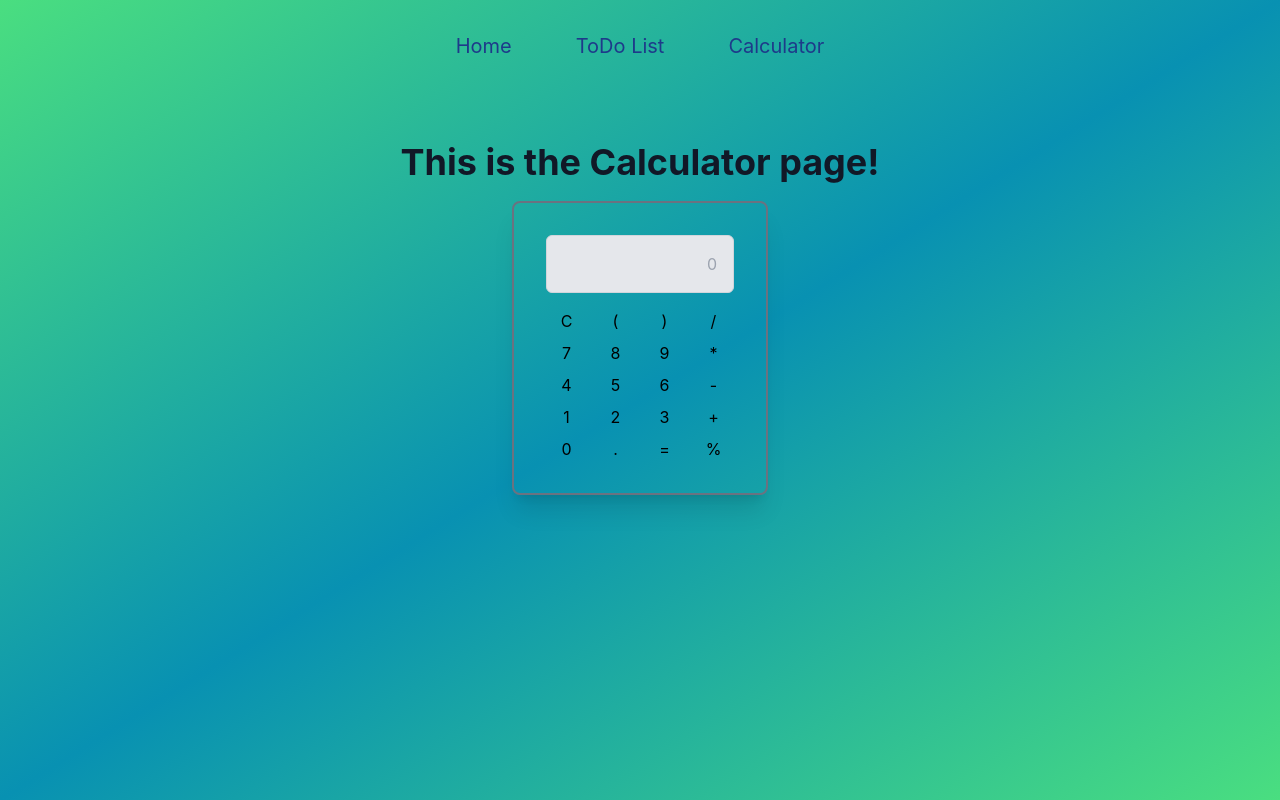
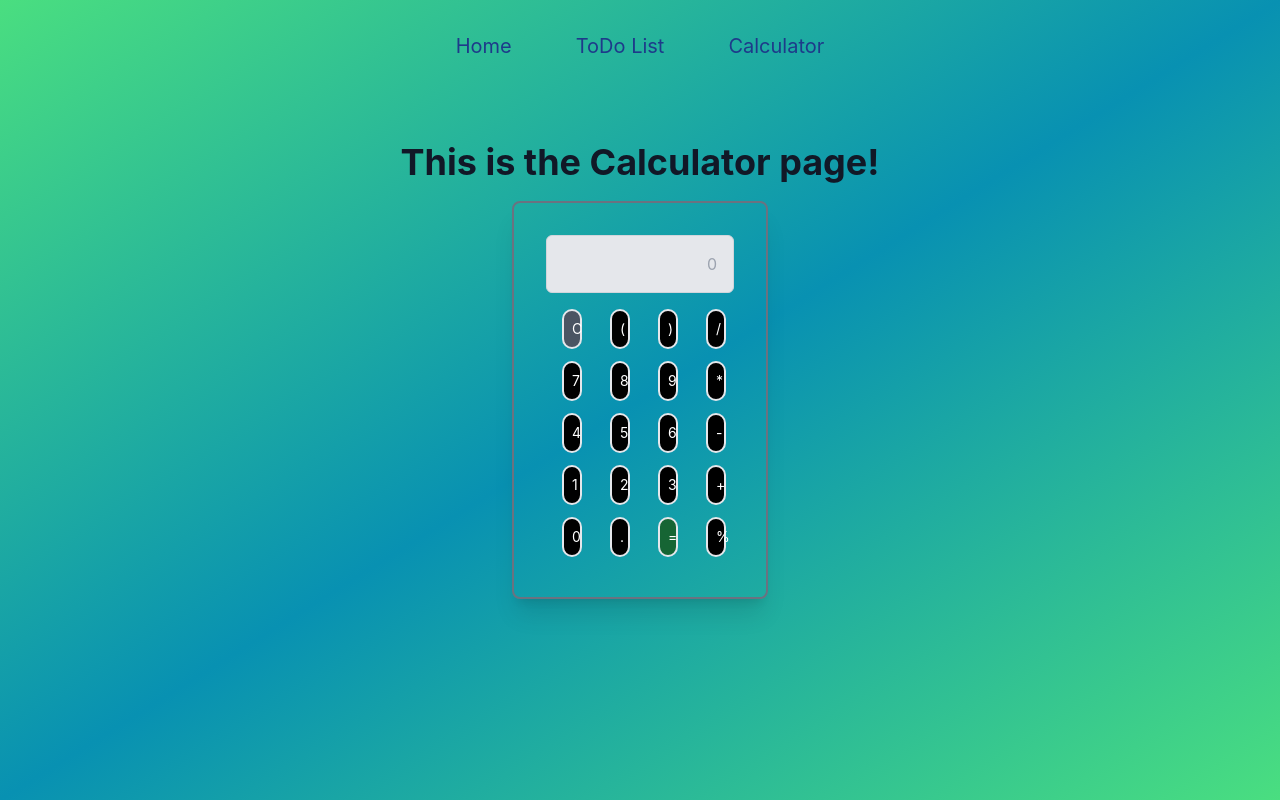
Before and after one commit to Leerlandais/react-tw, a React (Create React App) app: page /calc in a window 1280 px wide. Built offline with nearby package versions, Linux system fonts and the light colour scheme.

Commit message:
added colour, style and btnNames

```diff
--- a/src/components/Calculator.jsx
+++ b/src/components/Calculator.jsx
@@ -1,3 +1,4 @@
+import Button from "./Button";
 export default function Calculator(props) {
     return (
         <div className="p-8 rounded-lg shadow-xl border-2 border-gray-500 mb-10 w-[20%] mx-auto mt-4">
@@ -8,27 +9,27 @@ export default function Calculator(props) {
                    placeholder="0"
                    readOnly/>
 
-            <div className="grid grid-cols-4 gap-2">
-                <button onClick="clearResult()">C</button>
-                <button onClick="appendCharacter('(')">(</button>
-                <button onClick="appendCharacter(')')">)</button>
-                <button onClick="appendCharacter('/')" className="symButtons symButton">/</button>
-                <button onClick="appendCharacter('7')">7</button>
-                <button onClick="appendCharacter('8')">8</button>
-                <button onClick="appendCharacter('9')">9</button>
-                <button onClick="appendCharacter('*')" className="symButtons symButton">*</button>
-                <button onClick="appendCharacter('4')">4</button>
-                <button onClick="appendCharacter('5')">5</button>
-                <button onClick="appendCharacter('6')">6</button>
-                <button onClick="appendCharacter('-')" className="symButton">-</button>
-                <button onClick="appendCharacter('1')">1</button>
-                <button onClick="appendCharacter('2')">2</button>
-                <button onClick="appendCharacter('3')">3</button>
-                <button onClick="appendCharacter('+')" className="symButtons symButton">+</button>
-                <button onClick="appendCharacter('0')">0</button>
-                <button onClick="appendCharacter('.')">.</button>
-                <button onClick="calculateResult()" className="symButtons symButton">=</button>
-                <button onClick="appendCharacter('%')" className="symButtons symButton">%</button>
+            <div className="grid grid-cols-4 gap-1">
+                <Button onClick="clearResult()" bgColor="bg-gray-600" btnName="C" />
+                <Button onClick="appendCharacter('(')" bgColor="bg-black" btnName="(" />
+                <Button onClick="appendCharacter(')')" bgColor="bg-black" btnName=")" />
+                <Button onClick="appendCharacter('/')" bgColor="bg-black" btnName="/" />
+                <Button onClick="appendCharacter('7')" bgColor="bg-black" btnName="7" />
+                <Button onClick="appendCharacter('8')" bgColor="bg-black" btnName="8" />
+                <Button onClick="appendCharacter('9')" bgColor="bg-black" btnName="9" />
+                <Button onClick="appendCharacter('*')" bgColor="bg-black" btnName="*" />
+                <Button onClick="appendCharacter('4')" bgColor="bg-black" btnName="4" />
+                <Button onClick="appendCharacter('5')" bgColor="bg-black" btnName="5" />
+                <Button onClick="appendCharacter('6')" bgColor="bg-black" btnName="6" />
+                <Button onClick="appendCharacter('-')" bgColor="bg-black" btnName="-" />
+                <Button onClick="appendCharacter('1')" bgColor="bg-black" btnName="1" />
+                <Button onClick="appendCharacter('2')" bgColor="bg-black" btnName="2" />
+                <Button onClick="appendCharacter('3')" bgColor="bg-black" btnName="3" />
+                <Button onClick="appendCharacter('+')" bgColor="bg-black" btnName="+" />
+                <Button onClick="appendCharacter('0')" bgColor="bg-black" btnName="0" />
+                <Button onClick="appendCharacter('.')" bgColor="bg-black" btnName="." />
+                <Button onClick="calculateResult()"    bgColor="bg-green-800" btnName="=" />
+                <Button onClick="appendCharacter('%')" bgColor="bg-black" btnName="%" />
             </div>
         </div>
     )
```
